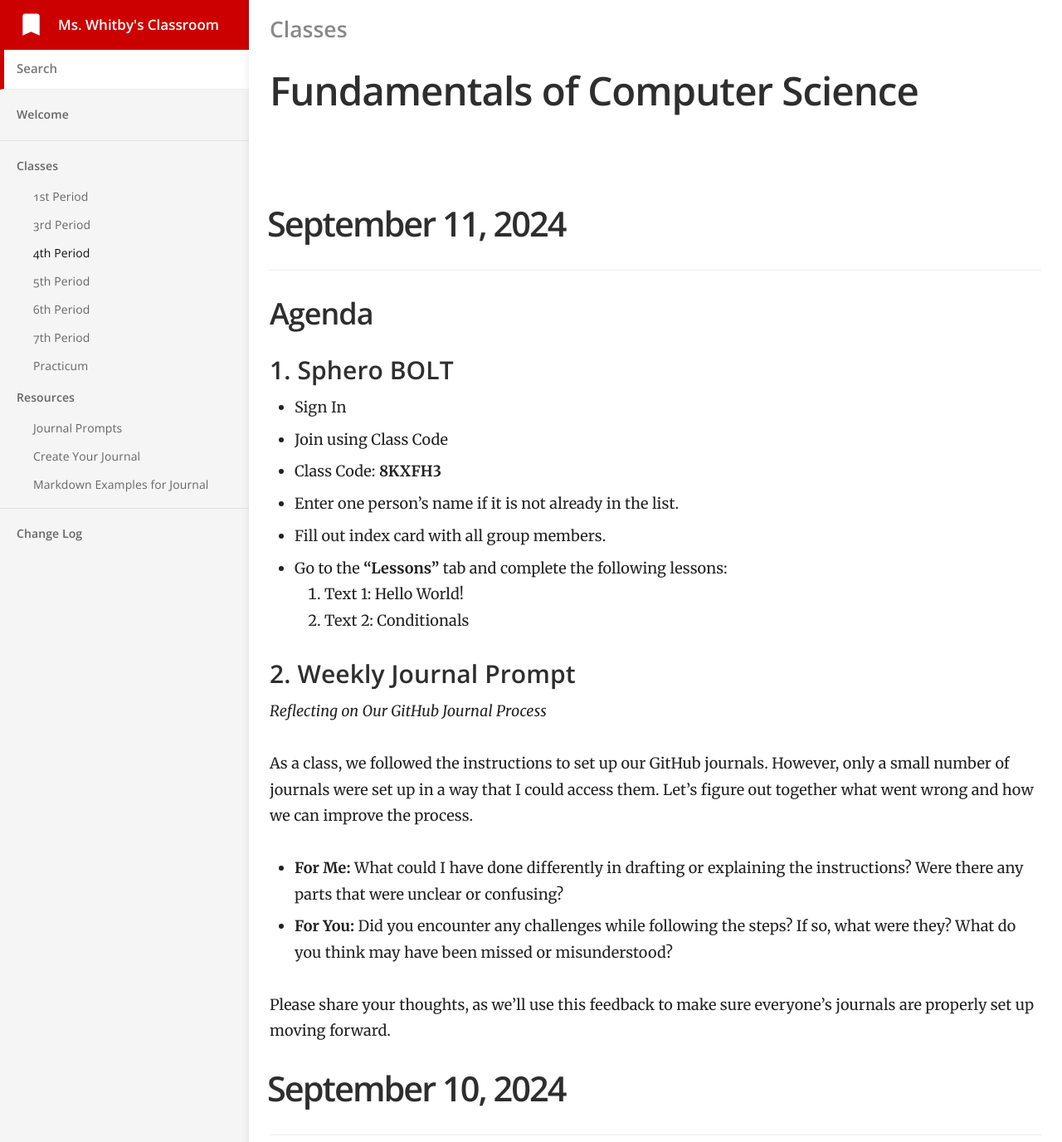
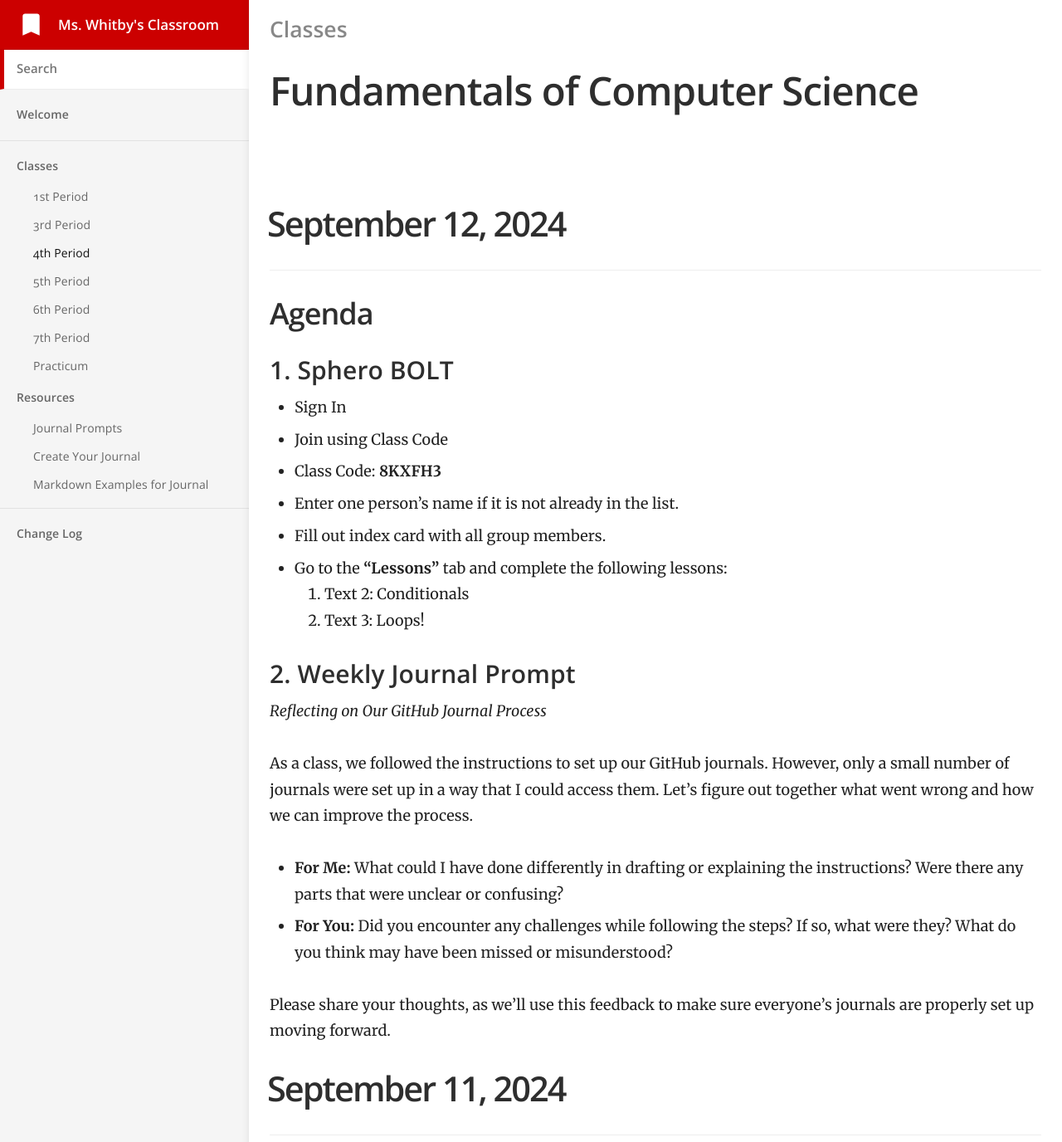
Before and after one commit to mswhitby/classroom, a Jekyll site: the page built from _docs/classes/4th.md, in a window 1280 px wide and 1400 px high. Shown: the top 1376 px of the window at 83% size. Built offline with Jekyll 4.4.1, drawn with Linux system fonts in a browser that asks for light colours.

Commit message:
Updated assignment

```diff
--- a/_docs/classes/4th.md
+++ b/_docs/classes/4th.md
@@ -4,6 +4,33 @@ subtitle: Fundamentals of Computer Science
 category: Classes
 order: 3
 ---
+
+# September 12, 2024
+
+## Agenda
+
+### 1. Sphero BOLT
+
+- Sign In
+- Join using Class Code
+- Class Code: **8KXFH3**
+- Enter one person’s name if it is not already in the list.
+- Fill out index card with all group members.
+- Go to the **"Lessons"** tab and complete the following lessons:
+    1. Text 2: Conditionals
+    2. Text 3: Loops!
+
+### 2. Weekly Journal Prompt
+
+_Reflecting on Our GitHub Journal Process_
+
+As a class, we followed the instructions to set up our GitHub journals. However, only a small number of journals were set up in a way that I could access them. Let’s figure out together what went wrong and how we can improve the process.
+
+- **For Me:** What could I have done differently in drafting or explaining the instructions? Were there any parts that were unclear or confusing?
+- **For You:** Did you encounter any challenges while following the steps? If so, what were they? What do you think may have been missed or misunderstood?
+
+Please share your thoughts, as we’ll use this feedback to make sure everyone’s journals are properly set up moving forward.
+
 
 # September 11, 2024
 
```
